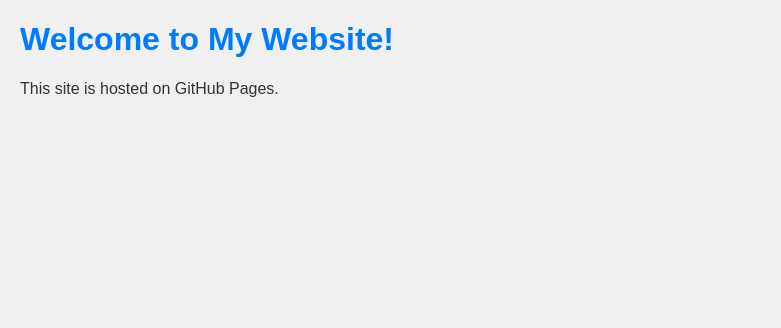
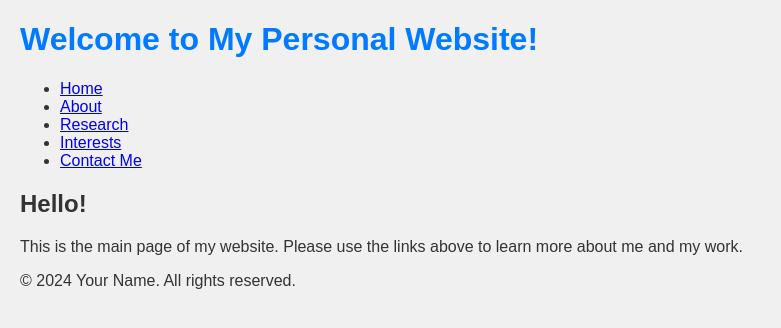
Before and after one commit to ElPsyKurisu/ElPsyKurisu.github.io, a plain HTML site: page index.html in a window 1280 px wide. Shown: the whole page, without its empty margins (0-781 px from the left). Drawn offline with Linux system fonts and the light colour scheme; files that its build step writes are made by us from their sources.

Commit message:
Update index.html

```diff
--- a/index.html
+++ b/index.html
@@ -1,13 +1,33 @@
 <!DOCTYPE html>
 <html lang="en">
 <head>
-    <meta charset="UTF-E">
+    <meta charset="UTF-8">
     <meta name="viewport" content="width=device-width, initial-scale=1.0">
-    <title>My Website</title>
-    <link rel="stylesheet" href="style.css">
-</head>
+    <title>Welcome to Geofratian.com</title> <link rel="stylesheet" href="css/style.css"> </head>
 <body>
-    <h1>Welcome to My Website!</h1>
-    <p>This site is hosted on GitHub Pages.</p>
-</body>
+
+    <header>
+        <h1>Welcome to My Personal Website!</h1>
+        <nav>
+            <ul>
+                <li><a href="index.html">Home</a></li>
+                <li><a href="about.html">About</a></li>
+                <li><a href="research.html">Research</a></li>
+                <li><a href="interests.html">Interests</a></li>
+                <li><a href="contact.html">Contact Me</a></li>
+            </ul>
+        </nav>
+    </header>
+
+    <main>
+        <section id="welcome-message">
+            <h2>Hello!</h2>
+            <p>This is the main page of my website. Please use the links above to learn more about me and my work.</p>
+            </section>
+    </main>
+
+    <footer>
+        <p>&copy; 2024 Your Name. All rights reserved.</p> </footer>
+
+    </body>
 </html>
```
